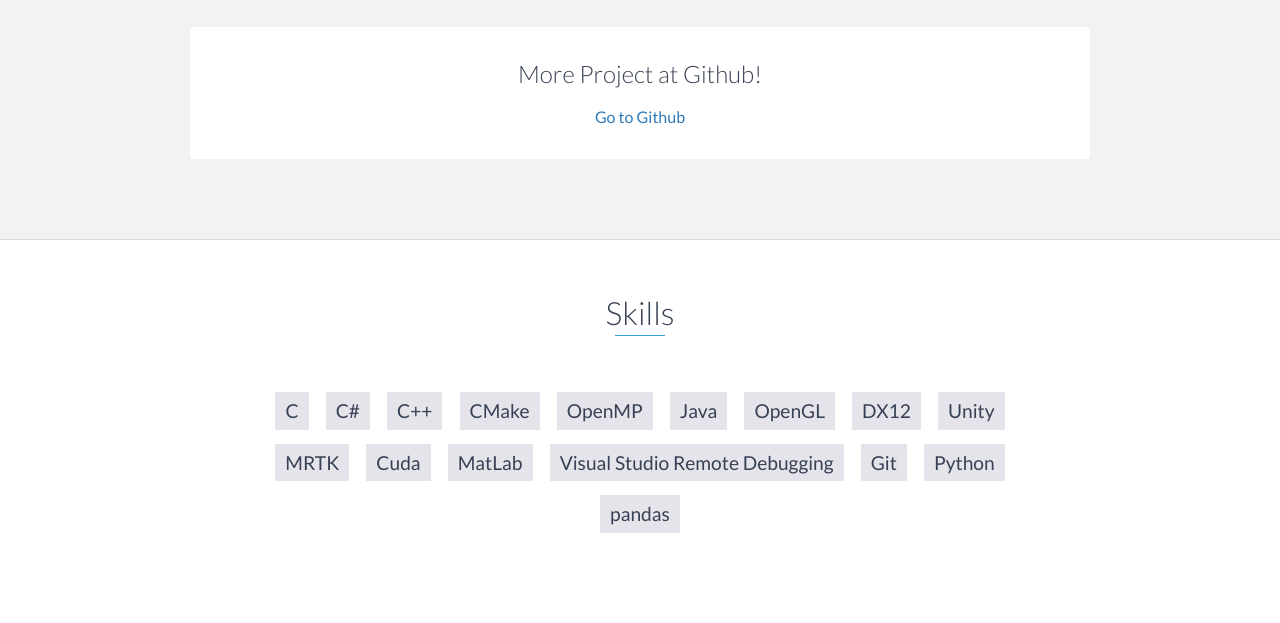
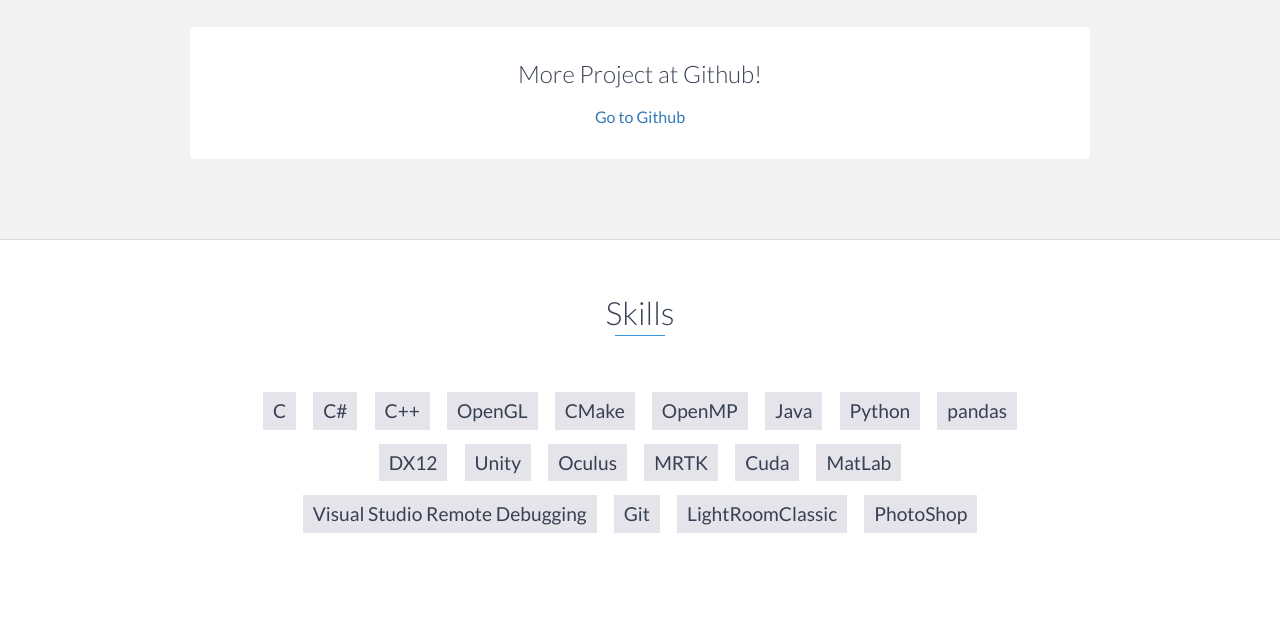
Before and after one commit to Winston0323/Winston0323.github.io, a website: page index.html in a window 1280 px wide. Shown: the part 5015-5638 px from the top of the page. Drawn offline with nearby package versions, Linux system fonts and the light colour scheme.

Commit message:
add skills

```diff
--- a/index.html
+++ b/index.html
@@ -307,19 +307,23 @@ system, Computer Architecture, Parallel Computing, Virtual Reality Development,
             <li>C</li>
             <li>C#</li>
             <li>C++</li>
+            <li>OpenGL</li>
             <li>CMake</li>
             <li>OpenMP</li>
             <li>Java</li>
-            <li>OpenGL</li>
+            <li>Python</li>
+            <li>pandas</li>
             <li>DX12</li>
             <li>Unity</li>
+            <li>Oculus</li>
             <li>MRTK</li>
             <li>Cuda</li>
             <li>MatLab</li>
             <li>Visual Studio Remote Debugging</li>
             <li>Git</li>
-            <li>Python</li>
-            <li>pandas</li>
+            <li>LightRoomClassic</li>
+            <li>PhotoShop</li>
+
 
         </ul>
     </div>
```
